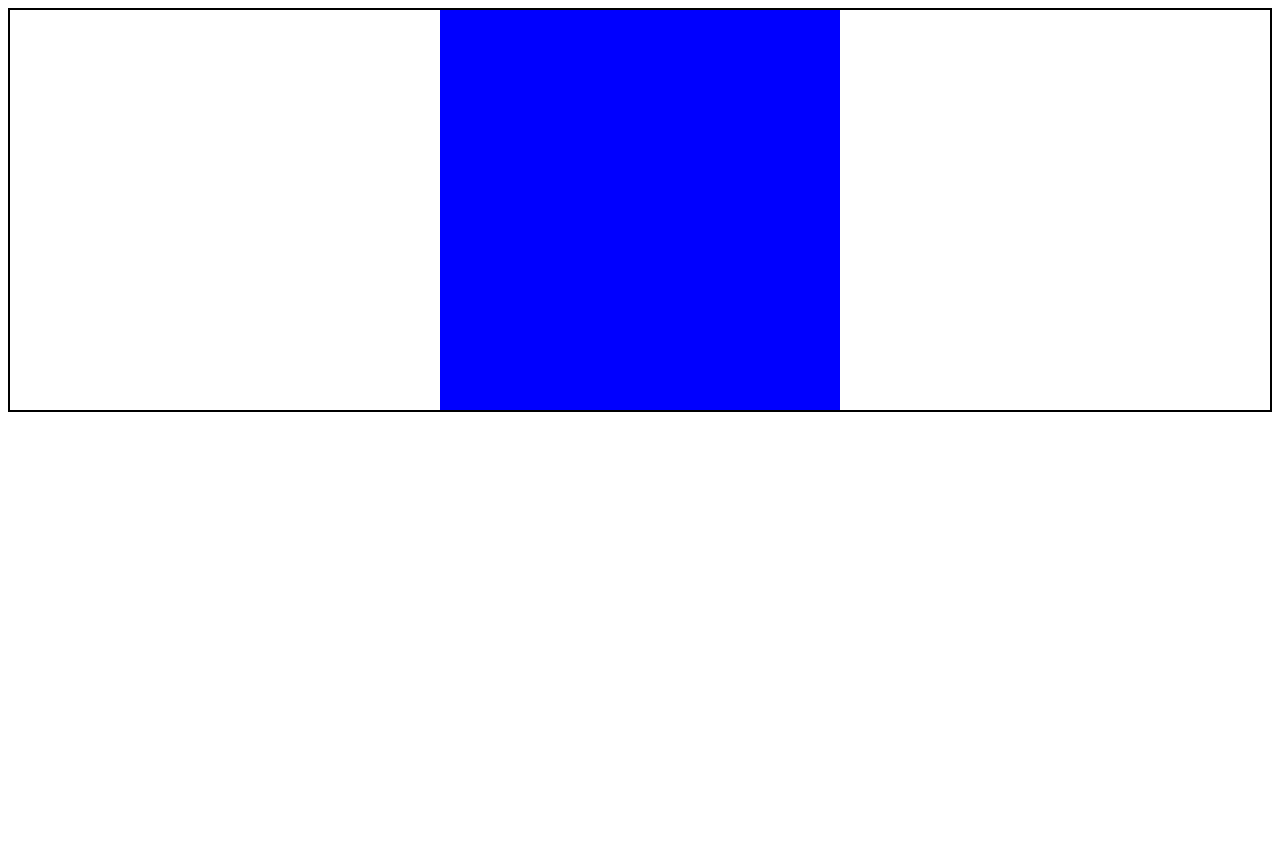
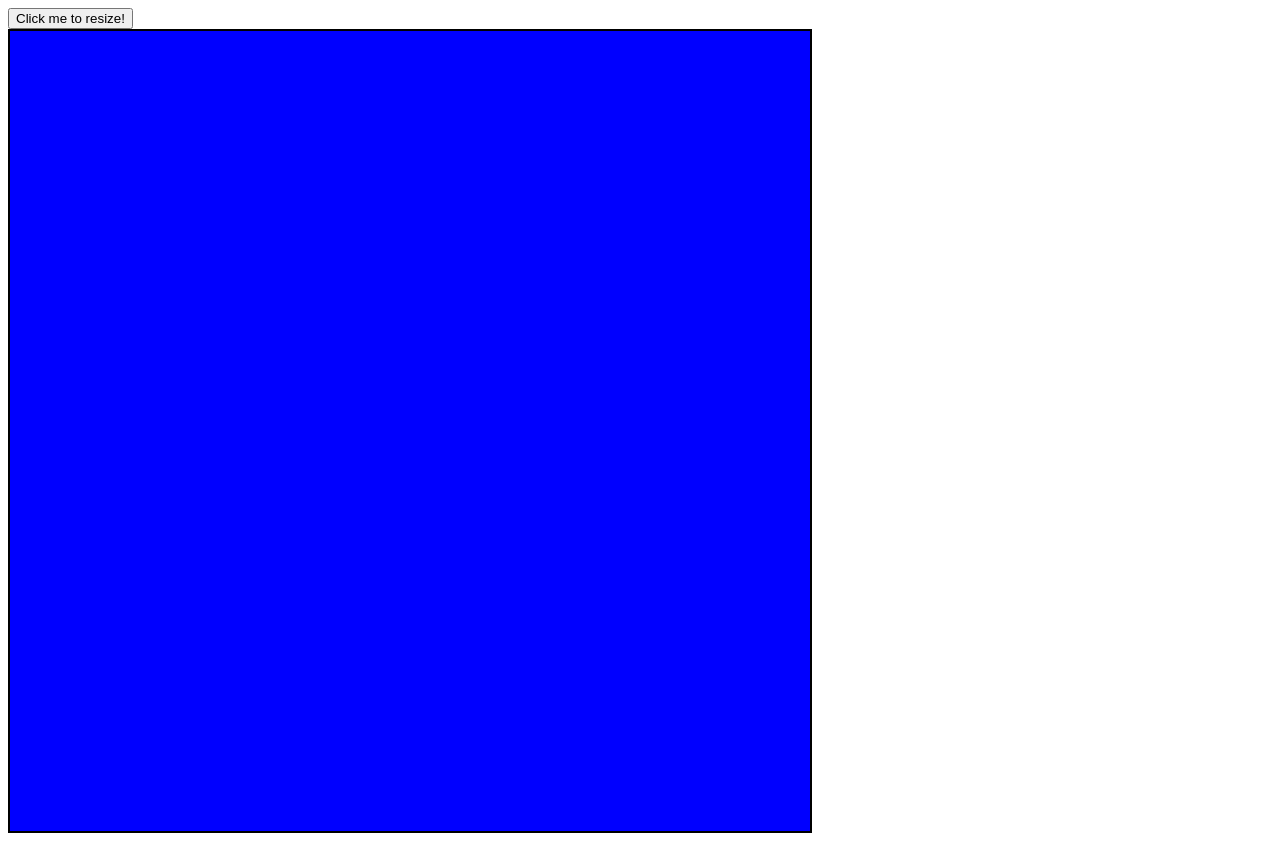
Before and after one commit to Inepi/EtchASketch, a plain HTML site: page index.html in a window 1280 px wide. Before the commit the page ends 800 px from the top, so only its background shows below. Drawn offline with Linux system fonts and the light colour scheme.

Commit message:
Add button that resizes the grid
Added functionality for a button that resizes the grid. It doesn't
append new divs, however, so it does not function in the etch-a-sketch.

```diff
--- a/index.html
+++ b/index.html
@@ -9,6 +9,7 @@
     <script src="scripts.js" defer></script>
 </head>
 <body>
+    <button id="resizeButton">Click me to resize!</button>
     <div id="gridContainer">
     </div>
 </body>
--- a/scripts.js
+++ b/scripts.js
@@ -1,8 +1,8 @@
 
 
-var squareCreate = document.createDocumentFragment();
-for (var i=0; i < 256; i++) {
-    var newDiv = document.createElement('div');
+const squareCreate = document.createDocumentFragment();
+for (i=0; i < 256; i++) {
+    let newDiv = document.createElement('div');
     newDiv.id = 'square'+i;
     newDiv.className = 'etchSquare';
     squareCreate.appendChild(newDiv);
@@ -18,6 +18,17 @@ squares.forEach((square) => {
 });
 
 
+const resizeButton = document.querySelector("#resizeButton");
+resizeButton.addEventListener('click', () => {
+    resizeGrid();
+});
+
+function resizeGrid() {
+    document.getElementById("gridContainer").style.gridTemplateColumns = "repeat(17, 1fr)";
+    document.getElementById("gridContainer").style.gridTemplateRows = "repeat(17, 1fr)";
+}
+
+
 /*square0.addEventListener("mouseover", function() {
     this.style.backgroundColor = 'black';
 });
--- a/styles.css
+++ b/styles.css
@@ -1,15 +1,13 @@
 #gridContainer {
+    height: 800px;
+    width: 800px;
     display: grid;
-    grid-template-columns: repeat(16, 25px);
-    grid-auto-rows: minmax(25px, auto);
-    justify-content: center;
+    justify-content: end;
+    grid-template-columns: repeat(16, 1fr);
+    grid-template-rows: repeat(16, 1fr);
     border: 2px solid black;
 }
 
 .etchSquare {
     background-color:blue;
 }
-
-.darkSquare {
-    background-color: black;
-}
```
